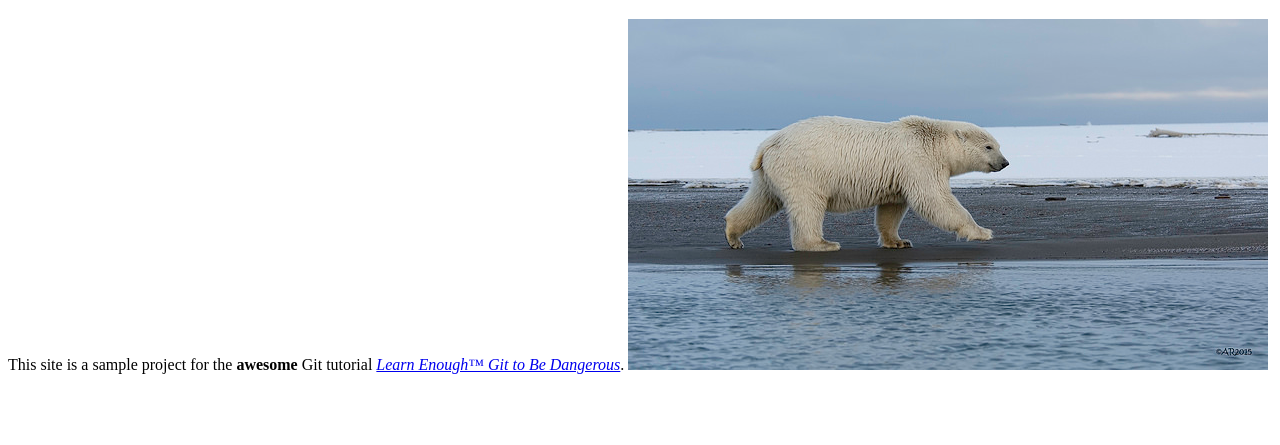
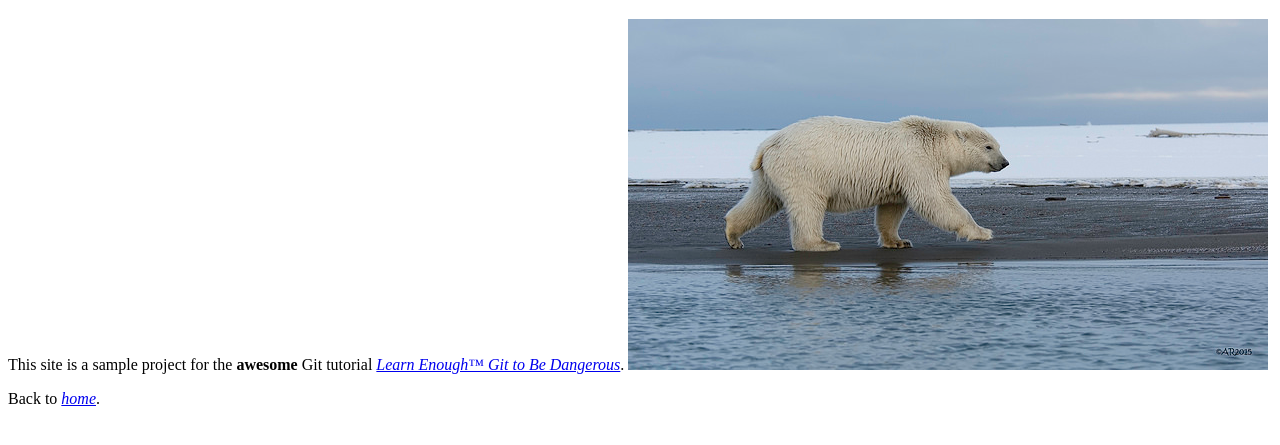
Before and after one commit to jvroze20/website, a website: page about.html in a window 1280 px wide. Shown: the part 61-506 px from the top of the page. Drawn offline with Linux system fonts and the light colour scheme.

Commit message:
link to index on about page.

```diff
--- a/about.html
+++ b/about.html
@@ -12,5 +12,7 @@
                 <img src="images/polar_bear.jpg" alt="Polar bear">
             </a>
         </p>
+
+        <p>Back to <a href="index.html"><em>home</em></a>.</p>
 </body>
 </html>
```
